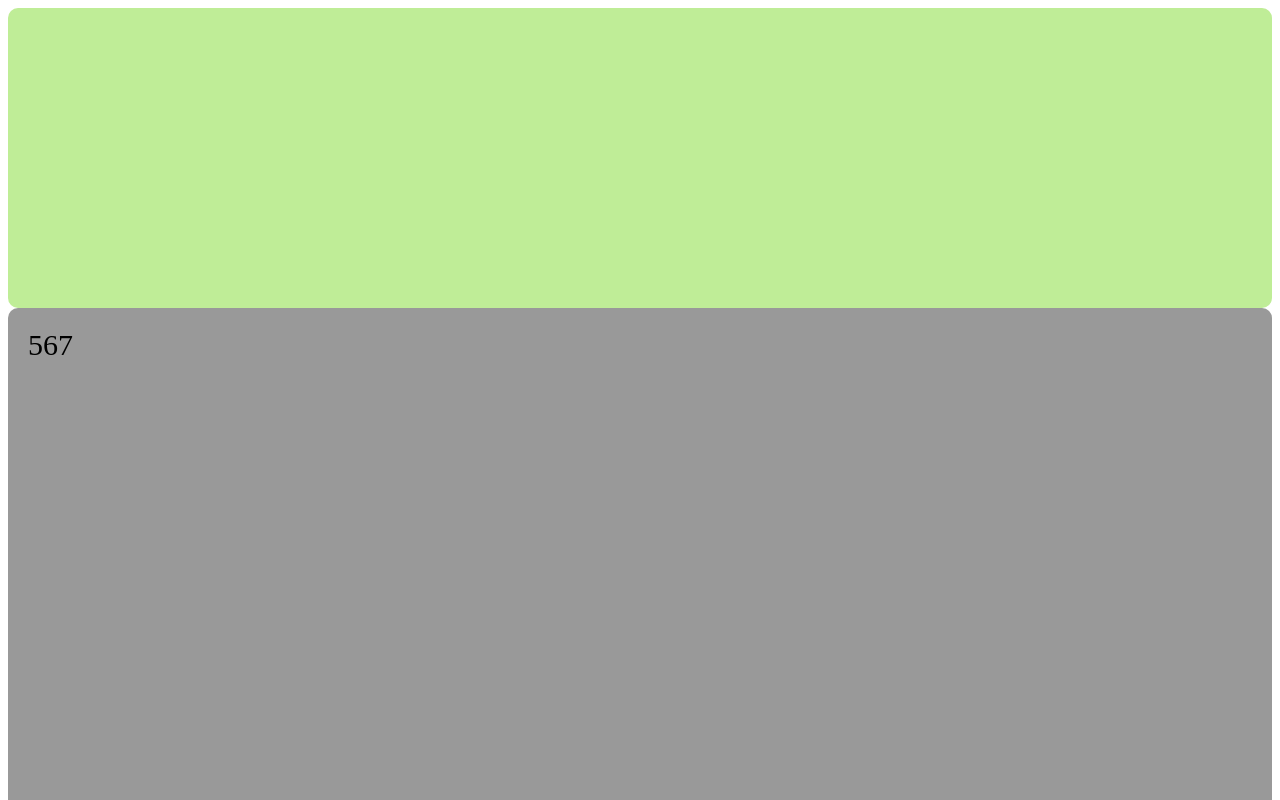
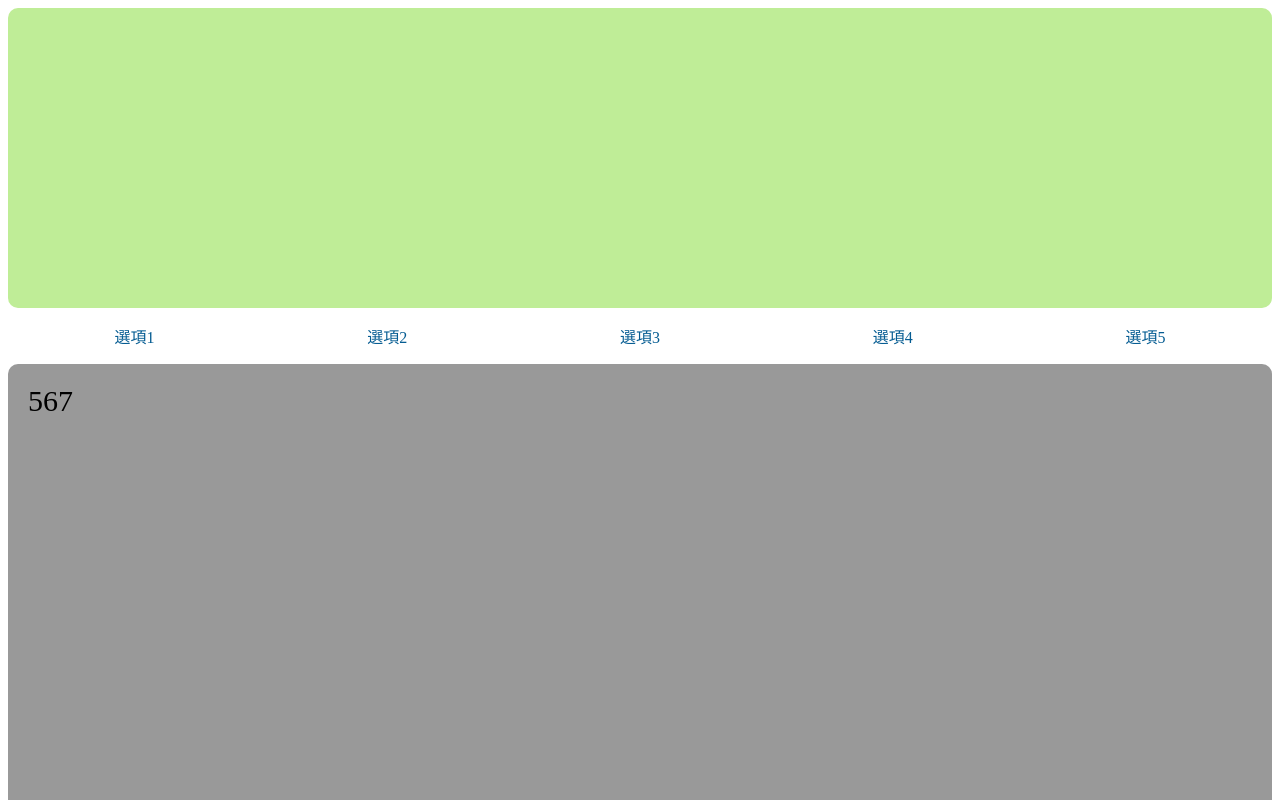
Before and after one commit to 40741122/test1, a plain HTML site: page index.html in a window 1280 px wide. Shown: the top 800 px of the page. Drawn offline with Linux system fonts and the light colour scheme.

Commit message:
updated nav

```diff
--- a/index.html
+++ b/index.html
@@ -8,7 +8,15 @@
 </head>
 <body>
     <header></header>
-    <nav></nav>
+    <nav class="ben nav">
+        <ul>
+          <li><a href="#">選項1</a></li>
+          <li><a href="#">選項2</a></li>
+          <li><a href="#">選項3</a></li>
+          <li><a href="#">選項4</a></li>
+          <li><a href="#">選項5</a></li>
+        </ul>
+      </nav>
     <main>
         567
     </main>
--- a/main.css
+++ b/main.css
@@ -15,3 +15,19 @@ header{
     box-sizing: border-box;
     padding: 20px;
   }
+
+  .ben.nav ul{
+    list-style-type: none;
+    padding: 0;
+    display: flex;
+    justify-content: space-between;
+  }
+  .ben.nav ul li{
+    width: 100%;
+  }
+  .ben.nav ul a{
+    color: #055c92;
+    display: block;
+    text-decoration: none;
+    text-align: center;
+  }
```
